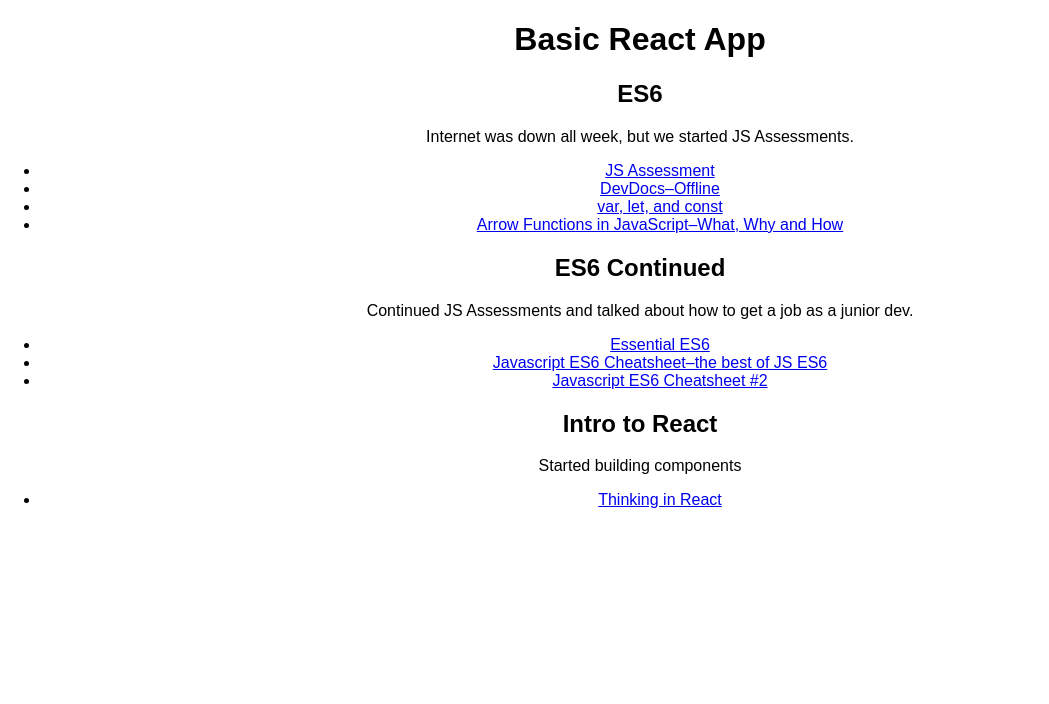
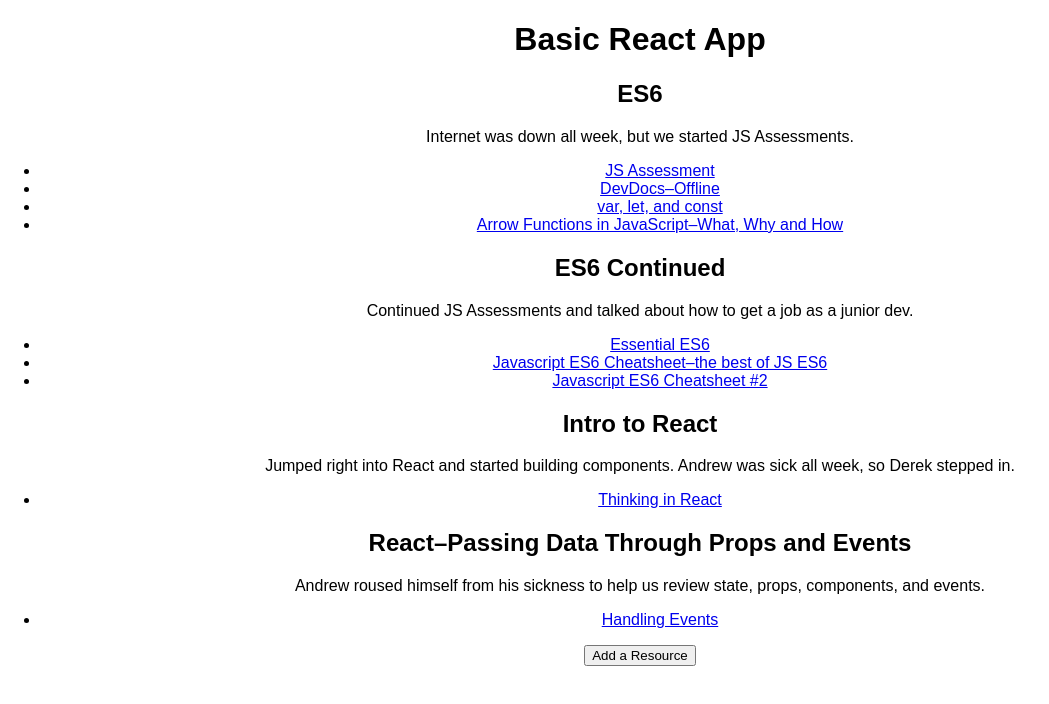
Before and after one commit to lunarnightlight/reactpractice, a React (Create React App) app: page / in a window 1280 px wide. Shown: the top 704 px of the page, without its empty margins (0-1049 px from the left). Built offline with nearby package versions, Linux system fonts and the light colour scheme.

Commit message:
turned the header class into a stateless function and added week 4 div

```diff
--- a/src/App.js
+++ b/src/App.js
@@ -1,4 +1,5 @@
 import React, { Component } from 'react';
+import ReactDOM from 'react-dom';
 // import logo from './logo.svg';
 import './App.css';
 
@@ -6,7 +7,7 @@
   constructor() {
     super()
     this.state = {
-      header: 'Basic React App',
+
       sum1: { summary: 'Internet was down all week, but we started JS Assessments.'},
       week1: [
         { title: 'JS Assessment', link: 'https://github.com/rmurphey/js-assessment' },
@@ -21,10 +22,14 @@
         { title: 'Javascript ES6 Cheatsheet–the best of JS ES6', link: 'https://www.youtube.com/watch?v=AfWYO8t7ed4' },
         { title: 'Javascript ES6 Cheatsheet #2', link: 'https://www.youtube.com/watch?v=LmL0Gh193M0' },
       ],
-      sum3: { summary: 'Started building components' },
+      sum3: { summary: 'Jumped right into React and started building components. Andrew was sick all week, so Derek stepped in.' },
       week3: [
         { title: 'Thinking in React', link: 'https://facebook.github.io/react/docs/thinking-in-react.html' },
 
+      ],
+      sum4: { summary: 'Andrew roused himself from his sickness to help us review state, props, components, and events.'},
+      week4: [
+        { title: 'Handling Events', link: 'https://facebook.github.io/react/docs/handling-events.html' },
       ],
     }
     // For implementing the onClick interactivity: make sure to call setState in the
@@ -36,7 +41,7 @@
     return (
       <div className='App'>
         <div>
-          <Header banner={this.state.header} />
+          <Header header='Basic React App' />
         </div>
 
         <div>
@@ -56,20 +61,37 @@
             <Blurb overview={this.state.sum3} />
             <Resources links={this.state.week3} />
         </div>
+
+         <div>
+          <h2>React–Passing Data Through Props and Events</h2>
+            <Blurb overview={this.state.sum4} />
+            <Resources links={this.state.week4} />
+        </div>
+
+        <div>
+          <button>Add a Resource</button>
+        </div>
+
       </div>
     );
   }
 }
 
-class Header extends Component {
-  render() {
-    return (
-      <div>
-        <h1>{this.props.banner}</h1>
-      </div>
-    );
-  }
+function Header(props) {
+  return (
+    <h1>{props.header}</h1>
+  );
 }
+
+// class Header extends Component {
+//   render() {
+//     return (
+//       <div>
+//         <h1>{this.props.banner}</h1>
+//       </div>
+//     );
+//   }
+// }
 
 class Blurb extends Component {
 
```
